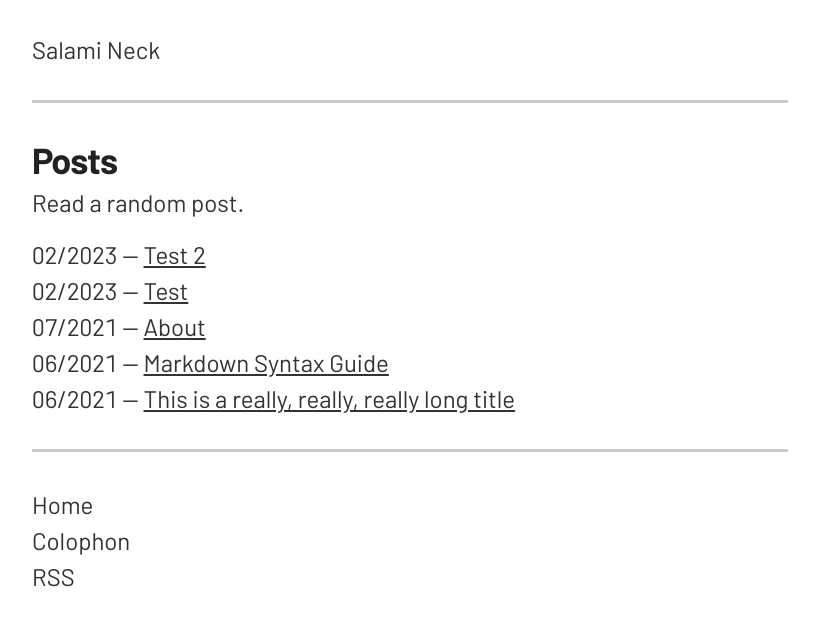
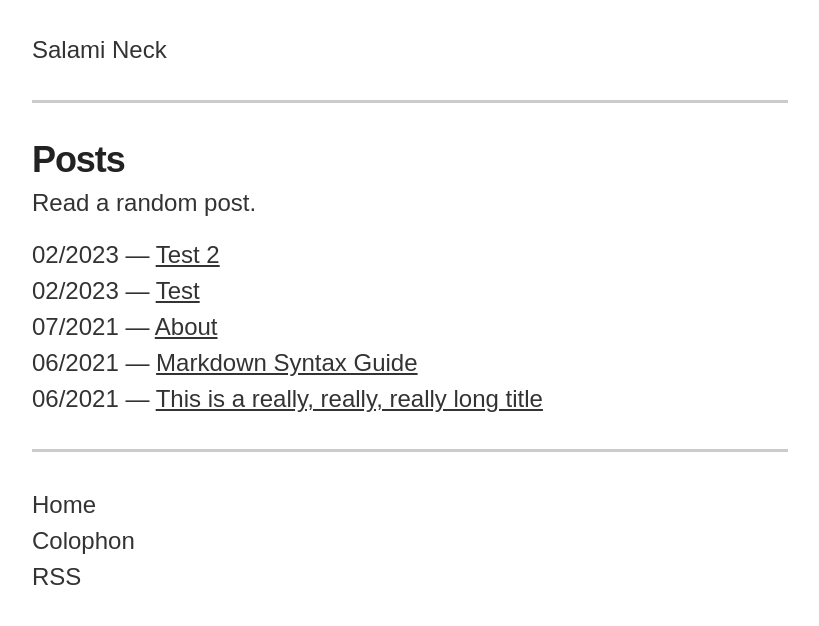
Before and after one commit to ajpwalser/ajpwalser.github.io, a Jekyll site: the page built from index.html, in a window 1280 px wide. Shown: the top 626 px of the page, without its empty margins (230-1049 px from the left). Built offline with Jekyll 4.4.1, drawn with Linux system fonts in a browser that asks for light colours; some web fonts are replaced.

Commit message:
Update style.css

```diff
--- a/css/style.css
+++ b/css/style.css
@@ -1,5 +1,5 @@
 :root {
-    --font-body: 'Barlow', sans-serif;
+    --font-body: 'Work Sans', sans-serif;
     --color-background: #fff;
     --color-background-secondary: #203851;
     --color-background-tertiary: #f0f0f0;
```
